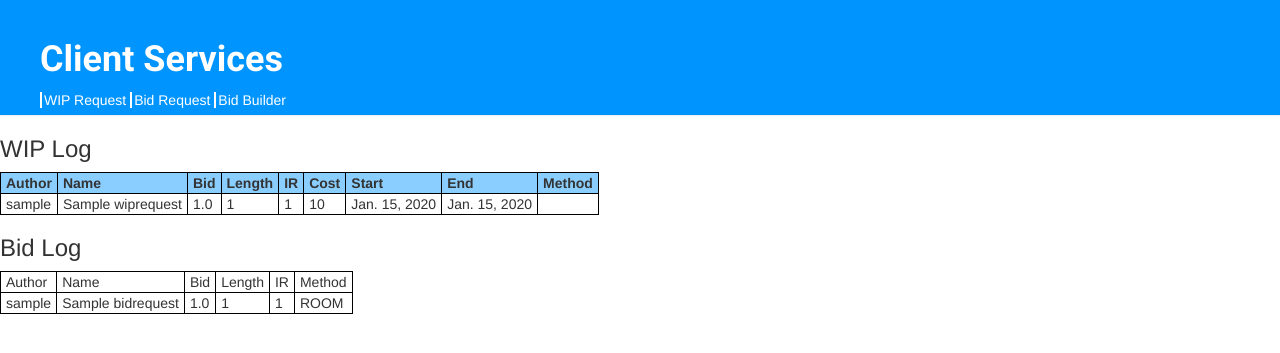
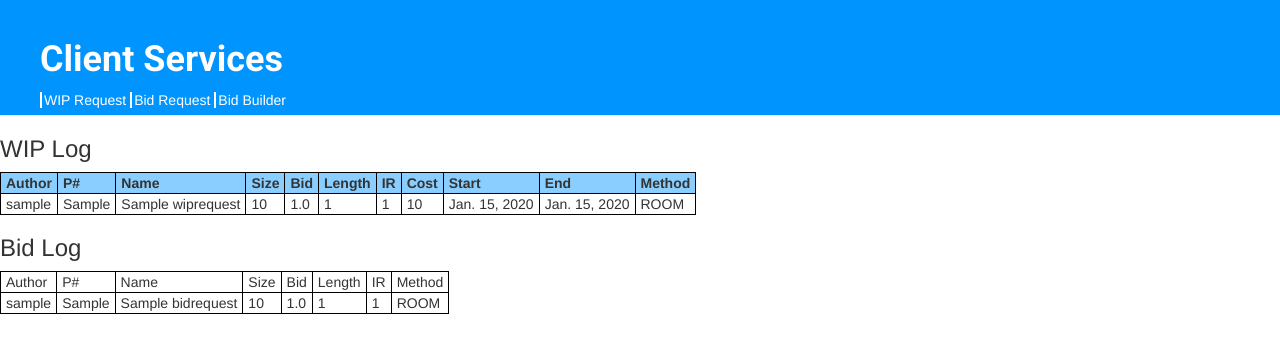
Before and after one commit to aaronelliott/sirius, a Django app: page / in a window 1280 px wide. Shown: the top 353 px of the page. Run offline with Django 3.2, Linux system fonts and the light colour scheme; tables that the repository leaves empty hold one stand-in row (values such as "Sample post"); some libraries are stand-ins or nearby versions.

Commit message:
second commit

```diff
--- a/CServices/forms.py
+++ b/CServices/forms.py
@@ -15,7 +15,7 @@ class cs_bid_req_form(forms.ModelForm):
     class Meta:
         model = BidRequest
         fields = (
-            'name', 'bid', 'length', 'IR', 'method',
+            'p_num', 'name', 'size','bid', 'length', 'IR', 'method'
         )
 
 
@@ -24,5 +24,5 @@ class cs_wip_req_form(forms.ModelForm):
     class Meta:
         model = WipRequest
         fields = (
-            'name', 'bid', 'length', 'IR', 'cost', 'start', 'end', 'method'
+            'p_num', 'name', 'size','bid', 'length', 'IR', 'cost', 'start', 'end', 'method',
         )
--- a/CServices/models.py
+++ b/CServices/models.py
@@ -9,19 +9,30 @@ METHODS = (
     ('MIXED', 'mixed'),
 )
 
+STATES = (
+    ('PENDING', 'pending'),
+    ('ACTIVE', 'active'),
+    ('COMPLETE', 'complete')
+)
+
 
 class BidRequest(models.Model):
     author = models.ForeignKey('auth.User')
+    p_num = models.CharField(max_length=7)
     name = models.CharField(max_length=30)
+    size = models.IntegerField()
     bid = models.FloatField(null=True)
     length = models.IntegerField()
     IR = models.IntegerField(null=True)
     method = models.CharField(max_length=10, choices=METHODS)
+    status = models.CharField(max_length=10, choices=STATES, default='pending')
 
 
 class WipRequest(models.Model):
     author = models.ForeignKey('auth.User')
+    p_num = models.CharField(max_length=7)
     name = models.CharField(max_length=30)
+    size = models.IntegerField()
     bid = models.FloatField(null=True)
     length = models.IntegerField()
     IR = models.IntegerField(null=True)
--- a/CServices/static/css/CServices.css
+++ b/CServices/static/css/CServices.css
@@ -28,16 +28,16 @@
     text-decoration: none;
 }
 
-div.log table, td, th {
+.log table, td, th {
     border: 1px solid black;
     padding-left: 5px;
     padding-right: 5px;
 }
 
-div.log th {
+.log th {
     background-color:  rgba(0, 148, 255, 0.46);
 }
 
-div.form-style p {
+.form-style p {
     padding-left: 20px;
 }
--- a/CServices/templates/CServices/cs_home.html
+++ b/CServices/templates/CServices/cs_home.html
@@ -13,14 +13,16 @@
         {% for wip in wips %}
         <tr>
             <td>{{wip.author}}</td>
+            <td>{{wip.p_num}}</td>
             <td>{{wip.name}}</td>
+            <td>{{wip.size}}</td>
             <td>{{wip.bid}}</td>
             <td>{{wip.length}}</td>
             <td>{{wip.IR}}</td>
             <td>{{wip.cost}}</td>
             <td>{{wip.start}}</td>
             <td>{{wip.end}}</td>
-            <td>{{wip.c_method}}</td>
+            <td>{{wip.method}}</td>
         </tr>
         {% endfor %}
     </table>
@@ -37,7 +39,9 @@
         {% for bid in bids %}
         <tr>
             <td>{{bid.author}}</td>
+            <td>{{bid.p_num}}</td>
             <td>{{bid.name}}</td>
+            <td>{{bid.size}}</td>
             <td>{{bid.bid}}</td>
             <td>{{bid.length}}</td>
             <td>{{bid.IR}}</td>
--- a/CServices/views.py
+++ b/CServices/views.py
@@ -7,9 +7,9 @@ from CServices.models import WipRequest, BidRequest
 
 def cs_home(request):
     wip_requests = WipRequest.objects.all()
-    headers = ['Author', 'Name', 'Bid', 'Length', 'IR', 'Cost', 'Start', 'End', 'Method']
+    headers = ['Author', 'P#', 'Name', 'Size', 'Bid', 'Length', 'IR', 'Cost', 'Start', 'End', 'Method']
     bid_requests = BidRequest.objects.all()
-    bl_headers = ['Author', 'Name', 'Bid', 'Length', 'IR', 'Method']
+    bl_headers = ['Author', 'P#','Name', 'Size', 'Bid', 'Length', 'IR', 'Method']
     return render(request, 'CServices/cs_home.html', {"headers": headers,
                                                       "wips": wip_requests,
                                                       "bl_headers": bl_headers,
```
